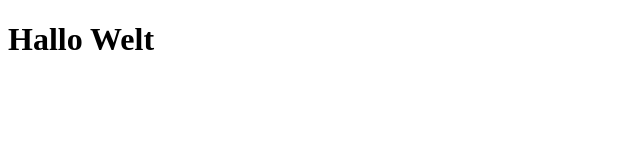
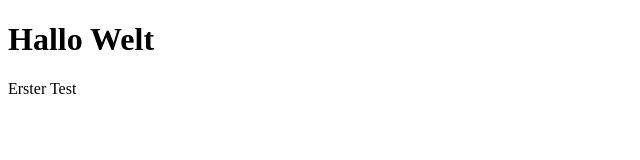
Before and after one commit to AmarVejapi/M210-Project-Repo, a plain HTML site: page index.html in a window 1280 px wide. Shown: the full height of the page, 0-640 px from the left. Drawn offline with Linux system fonts and the light colour scheme.

Commit message:
First Commit

```diff
--- a/index.html
+++ b/index.html
@@ -6,5 +6,6 @@
 </head>
 <body>
     <h1>Hallo Welt</h1>
+    <p>Erster Test</p>
 </body>
 </html>
```
